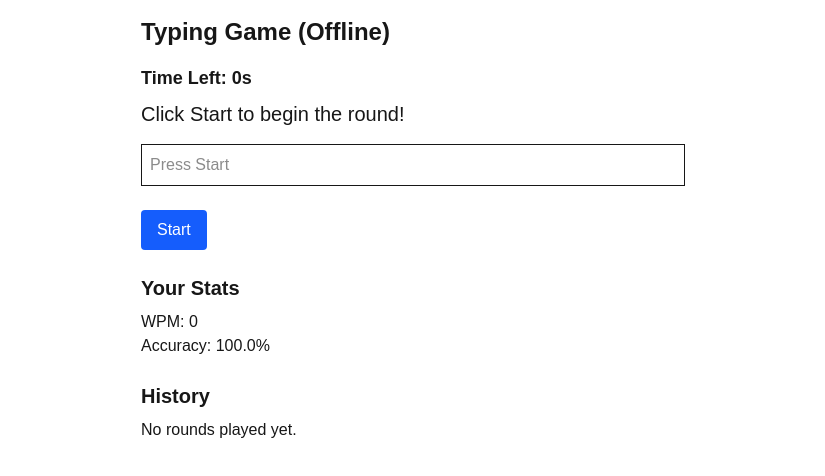
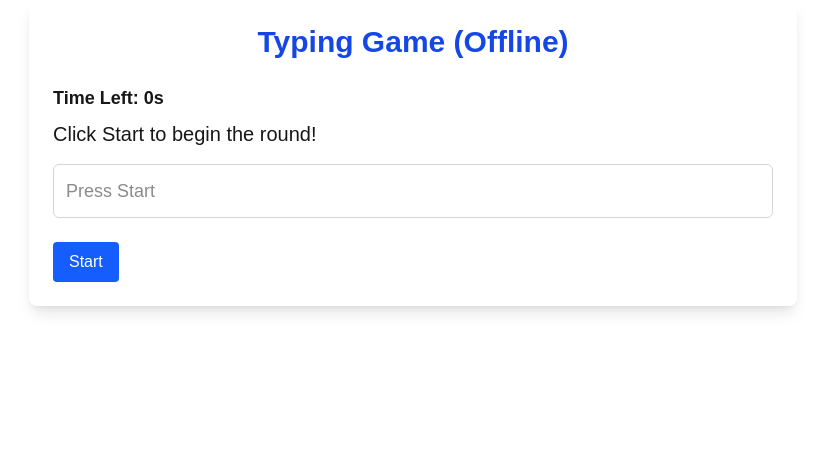
Before and after one commit to Radexman/typing-game, a Next.js app: page /game in a window 1280 px wide. Shown: the top 476 px of the page, without its empty margins (227-1052 px from the left). Built offline with nearby package versions, Linux system fonts and the light colour scheme.

Commit message:
feat: 5 rounds & auto finish on complete

```diff
--- /dev/null
+++ b/src/app/components/HistoryTable.tsx
@@ -0,0 +1,42 @@
+export default function HistoryTable({
+  history,
+}: {
+  history: {
+    wpm: number;
+    accuracy: number;
+    timestamp: number;
+    round: number;
+  }[];
+}) {
+  return (
+    <div className="mt-8">
+      <h2 className="mb-4 text-center text-2xl font-bold text-blue-700">
+        Game Results
+      </h2>
+      <table className="mx-auto w-full max-w-xl table-auto border-collapse overflow-hidden rounded-md shadow-md">
+        <thead className="bg-blue-600 text-white">
+          <tr>
+            <th className="border px-4 py-2">Round</th>
+            <th className="border px-4 py-2">WPM</th>
+            <th className="border px-4 py-2">Accuracy</th>
+            <th className="border px-4 py-2">Time</th>
+          </tr>
+        </thead>
+        <tbody>
+          {history.map(({ wpm, accuracy, timestamp, round }, i) => (
+            <tr key={i} className={i % 2 === 0 ? "bg-gray-100" : "bg-white"}>
+              <td className="border px-4 py-2 text-center">{round}</td>
+              <td className="border px-4 py-2 text-center">{wpm}</td>
+              <td className="border px-4 py-2 text-center">
+                {(accuracy * 100).toFixed(1)}%
+              </td>
+              <td className="border px-4 py-2 text-center">
+                {new Date(timestamp).toLocaleTimeString()}
+              </td>
+            </tr>
+          ))}
+        </tbody>
+      </table>
+    </div>
+  );
+}
--- a/src/app/components/TypingInput.tsx
+++ b/src/app/components/TypingInput.tsx
@@ -1,25 +1,29 @@
-export default function TypingInput({
-  value,
-  onChange,
-  disabled,
-  placeholder,
-  autoFocus,
-}: {
-  value: string;
-  onChange: (val: string) => void;
-  disabled: boolean;
-  placeholder: string;
-  autoFocus: boolean;
-}) {
+import React from "react";
+
+const TypingInput = React.forwardRef<
+  HTMLInputElement,
+  {
+    value: string;
+    onChange: (val: string) => void;
+    disabled: boolean;
+    placeholder: string;
+    autoFocus: boolean;
+  }
+>((props, ref) => {
   return (
     <input
+      ref={ref}
       type="text"
-      disabled={disabled}
-      value={value}
-      onChange={(e) => onChange(e.target.value)}
-      placeholder={placeholder}
-      className="mb-6 w-full border p-2"
-      autoFocus={autoFocus}
+      disabled={props.disabled}
+      value={props.value}
+      onChange={(e) => props.onChange(e.target.value)}
+      placeholder={props.placeholder}
+      className="mb-6 w-full rounded-md border border-gray-300 p-3 text-lg focus:ring-2 focus:ring-blue-600 focus:outline-none"
+      autoFocus={props.autoFocus}
     />
   );
-}
+});
+
+TypingInput.displayName = "TypingInput";
+
+export default TypingInput;
--- a/src/app/game/page.tsx
+++ b/src/app/game/page.tsx
@@ -1,13 +1,15 @@
 "use client";
 
 import { useEffect, useState, useRef } from "react";
-
+import { SENTENCES } from "@/constants";
 import SentenceDisplay from "../components/SentenceDisplay";
 import TypingInput from "../components/TypingInput";
 import Controls from "../components/Controls";
 import Stats from "../components/Stats";
-import History from "../components/History";
-import { SENTENCES } from "@/constants";
+import HistoryTable from "../components/HistoryTable";
+
+const TOTAL_ROUNDS = 5;
+const ROUND_LENGTH = 30;
 
 export default function TypingGame() {
   const [target, setTarget] = useState("Click Start to begin the round!");
@@ -17,29 +19,48 @@ export default function TypingGame() {
   const [wpm, setWpm] = useState(0);
   const [accuracy, setAccuracy] = useState(1);
   const [history, setHistory] = useState<
-    { wpm: number; accuracy: number; timestamp: number }[]
+    { wpm: number; accuracy: number; timestamp: number; round: number }[]
   >([]);
-
-  const roundLength = 30;
+  const [round, setRound] = useState(0);
+  const inputRef = useRef<HTMLInputElement>(null);
   const intervalRef = useRef<NodeJS.Timeout | null>(null);
 
-  function startRound() {
+  function startRound(roundNumber: number) {
     const sentence = SENTENCES[Math.floor(Math.random() * SENTENCES.length)];
     setTarget(sentence);
     setInput("");
-    setTimeLeft(roundLength);
+    setTimeLeft(ROUND_LENGTH);
     setRunning(true);
     setWpm(0);
     setAccuracy(1);
+    setRound(roundNumber);
   }
 
   function endRound() {
     setRunning(false);
-    setHistory((h) => [...h, { wpm, accuracy, timestamp: Date.now() }]);
+    setHistory((h) => [...h, { wpm, accuracy, timestamp: Date.now(), round }]);
   }
 
+  // Auto focus input when round starts
+  useEffect(() => {
+    if (running && inputRef.current) {
+      inputRef.current.focus();
+    }
+  }, [running]);
+
+  // Update WPM and accuracy
   useEffect(() => {
     if (!running) return;
+
+    // Auto-stop if user finished typing sentence
+    if (input === target) {
+      clearInterval(intervalRef.current!);
+      endRound();
+      if (round < TOTAL_ROUNDS) {
+        setTimeout(() => startRound(round + 1), 1500);
+      }
+      return;
+    }
 
     const correctChars = input
       .split("")
@@ -47,12 +68,13 @@ export default function TypingGame() {
     const accuracyCalc = input.length > 0 ? correctChars / input.length : 1;
     setAccuracy(accuracyCalc);
 
-    const minutesElapsed = (roundLength - timeLeft) / 60 || 1 / 60;
+    const minutesElapsed = (ROUND_LENGTH - timeLeft) / 60 || 1 / 60;
     const wordsTyped = input.length / 5;
     const wpmCalc = Math.round(wordsTyped / minutesElapsed);
     setWpm(wpmCalc);
   }, [input, timeLeft, target, running]);
 
+  // Timer
   useEffect(() => {
     if (!running) return;
 
@@ -61,6 +83,9 @@ export default function TypingGame() {
         if (time <= 1) {
           clearInterval(intervalRef.current!);
           endRound();
+          if (round < TOTAL_ROUNDS) {
+            setTimeout(() => startRound(round + 1), 1500);
+          }
           return 0;
         }
         return time - 1;
@@ -72,13 +97,28 @@ export default function TypingGame() {
     };
   }, [running]);
 
+  // Start whole game
+  function startGame() {
+    setHistory([]);
+    startRound(1);
+  }
+
   return (
-    <div className="mx-auto max-w-xl p-4">
-      <h1 className="mb-4 text-2xl font-bold">Typing Game (Offline)</h1>
+    <div className="mx-auto max-w-3xl rounded-lg bg-white p-6 shadow-lg">
+      <h1 className="mb-6 text-center text-3xl font-extrabold text-blue-700">
+        Typing Game (Offline)
+      </h1>
+
+      {round > 0 && round <= TOTAL_ROUNDS && (
+        <p className="mb-4 text-center font-semibold text-gray-600">
+          Round {round} / {TOTAL_ROUNDS}
+        </p>
+      )}
 
       <SentenceDisplay text={target} timeLeft={timeLeft} />
 
       <TypingInput
+        ref={inputRef}
         value={input}
         onChange={setInput}
         disabled={!running}
@@ -88,16 +128,18 @@ export default function TypingGame() {
 
       <Controls
         running={running}
-        onStart={startRound}
+        onStart={startGame}
         onStop={() => {
           if (intervalRef.current) clearInterval(intervalRef.current);
           endRound();
         }}
       />
 
-      <Stats wpm={wpm} accuracy={accuracy} />
+      {(running || round > 0) && <Stats wpm={wpm} accuracy={accuracy} />}
 
-      <History history={history} />
+      {!running && history.length === TOTAL_ROUNDS && (
+        <HistoryTable history={history} />
+      )}
     </div>
   );
 }
```
